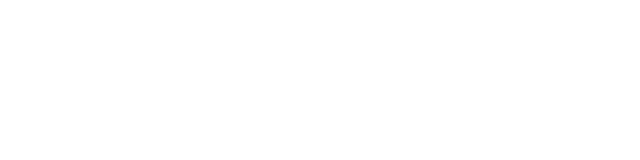
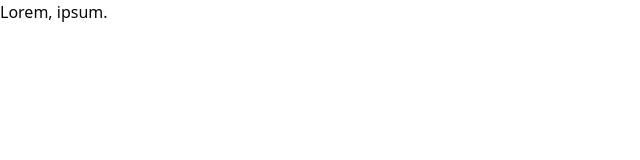
Before and after one commit to Fardan-Nurhidayat/fincoach, a React (Vite) app: page /dashboard in a window 1280 px wide. Before the commit this address had no page. Shown: the top 160 px of the page, without its empty margins (0-640 px from the left). Built offline with nearby package versions, Linux system fonts and the light colour scheme.

Commit message:
fix: dashboard

```diff
--- a/src/App.jsx
+++ b/src/App.jsx
@@ -3,6 +3,8 @@
 import Welcome from "./view/pages/Welcome";
 import { LoginForm } from "./view/components/login-form";
 import { RegisterForm } from "./view/components/register-form";
+import Dashboard from "./view/pages/Dashboard";
+
 const App = () => (
   <BrowserRouter>
     <Routes>
@@ -18,6 +20,10 @@
         path='/register'
         element={<RegisterForm />}
       />
+      <Route
+        path='/dashboard'
+        element={<Dashboard />}
+      />
     </Routes>
   </BrowserRouter>
 );
--- a/src/view/components/Table.jsx
+++ b/src/view/components/Table.jsx
@@ -8,7 +8,7 @@
   TableRow,
 } from "@/view/components/ui/table";
 
-import "./styles/style.css";
+import "../../styles/style.css";
 
 function TableComponent() {
   return (
--- a/src/view/pages/Dashboard.jsx
+++ b/src/view/pages/Dashboard.jsx
@@ -1,9 +1,8 @@
-import TableComponent from "../../view/components/Table";
 
-function Dashboard {
+export default function Dashboard() {
   return (
     <div>
-      <TableComponent />
+      <p>Lorem, ipsum.</p>
     </div>
   );
 }
```
